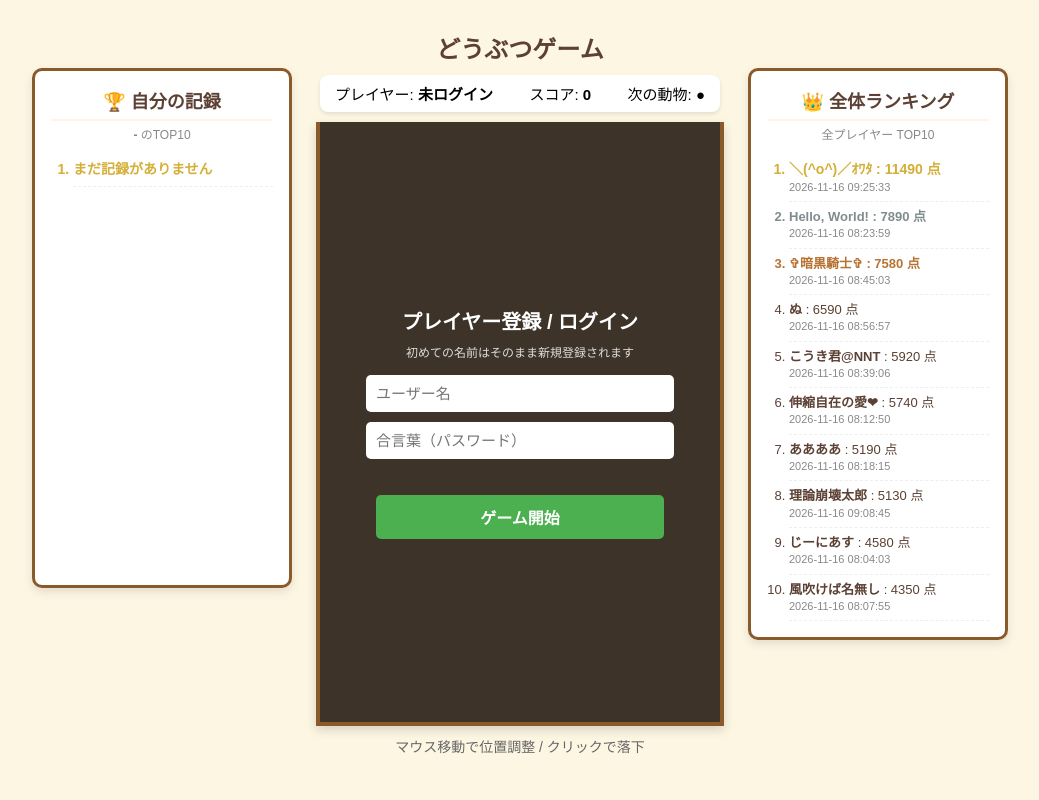
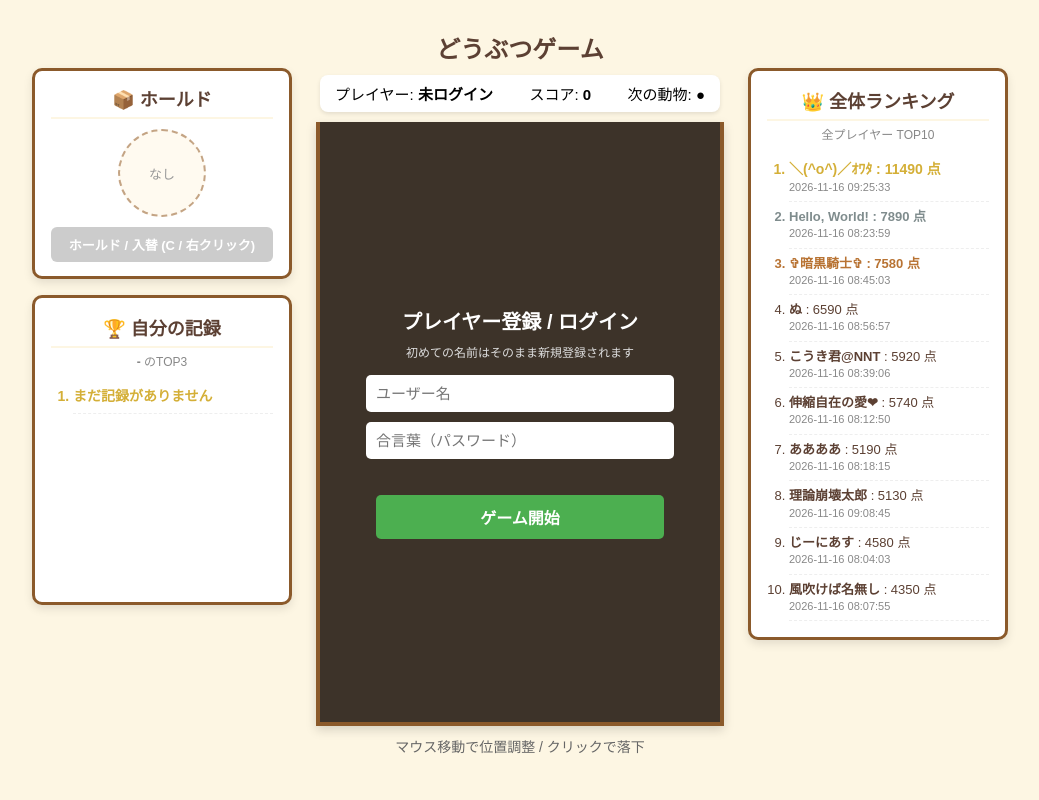
Before and after one commit to inijk/infoexp3-team04, a Flask app: page / in a window 1280 px wide. Shown: the whole page, without its empty margins (120-1159 px from the left). Run offline with Flask 3, Linux system fonts and the light colour scheme; data comes from the database, SQL or seed files in the repository; both versions use the stored data as it was after the commit.

Commit message:
象も消えるように設定

```diff
--- a/static/app.js
+++ b/static/app.js
@@ -39,14 +39,18 @@ const animalImages = ANIMALS.map((animal, index) => {
 let score = 0;
 let currentAnimalIndex = 0;
 let nextAnimalIndex = 0;
+let holdAnimalIndex = null; // ホールド中の動物（初期は空 = null）
+let canHold = true;         // 1ターンに1回だけホールド可能にするフラグ
 let currentX = WIDTH / 2;
 let canDrop = true;
 let isGameOver = false;
 let isGameStarted = false;
 
-// HTML要素の取得（ゲーム用）
+// HTML要素の取得（ゲーム用・ホールド用）
 const scoreEl = document.getElementById("score");
 const nextAnimalEl = document.getElementById("next-fruit");
+const holdSlotEl = document.getElementById("hold-slot");
+const holdBtn = document.getElementById("hold-btn");
 const gameOverEl = document.getElementById("game-over");
 const wrapperEl = document.getElementById("canvas-wrapper");
 
@@ -107,10 +111,69 @@ function startGame() {
         nextAnimalEl.innerHTML = `<img src="${nextAnimal.src}" alt="${nextAnimal.name}" style="width: 32px; height: 32px; border-radius: 50%; object-fit: cover; vertical-align: middle;">`;
     }
 
+    // ホールド枠の表示を更新する関数
+    function updateHoldDisplay() {
+        if (holdAnimalIndex === null) {
+            holdSlotEl.innerHTML = `<span class="hold-empty">なし</span>`;
+            return;
+        }
+        const heldAnimal = ANIMALS[holdAnimalIndex];
+        const imgSize = Math.min(68, Math.max(36, heldAnimal.radius * 1.1));
+        holdSlotEl.innerHTML = `<img src="${heldAnimal.src}" alt="${heldAnimal.name}" style="width: ${imgSize}px; height: ${imgSize}px; border-radius: 50%; object-fit: cover; border: 1.5px solid rgba(0,0,0,0.2);">`;
+    }
+
+    // ホールド実行処理（テトリス方式）
+    function performHold() {
+        if (!canDrop || !canHold || isGameOver) return;
+
+        canHold = false;
+        holdBtn.disabled = true;
+
+        if (holdAnimalIndex === null) {
+            // 初期（空）のとき：今の動物をホールドし、「次の動物」を繰り上げる
+            holdAnimalIndex = currentAnimalIndex;
+            currentAnimalIndex = nextAnimalIndex;
+            nextAnimalIndex = getRandomAnimalIndex();
+            updateNextDisplay();
+        } else {
+            // すでにホールドがあるとき：今の動物とホールド内の動物を入れ替える
+            const temp = currentAnimalIndex;
+            currentAnimalIndex = holdAnimalIndex;
+            holdAnimalIndex = temp;
+        }
+
+        // 入れ替えた後の動物が壁にめり込まないようX座標を再補正
+        const radius = ANIMALS[currentAnimalIndex].radius;
+        currentX = Math.max(radius, Math.min(WIDTH - radius, currentX));
+
+        updateHoldDisplay();
+    }
+
     // 初期動物のセット
     currentAnimalIndex = getRandomAnimalIndex();
     nextAnimalIndex = getRandomAnimalIndex();
+    holdAnimalIndex = null;
+    canHold = true;
+    holdBtn.disabled = false;
     updateNextDisplay();
+    updateHoldDisplay();
+
+    // ホールドボタン・ショートカット操作
+    holdBtn.addEventListener("click", (e) => {
+        e.stopPropagation();
+        performHold();
+    });
+
+    wrapperEl.addEventListener("contextmenu", (e) => {
+        e.preventDefault();
+        performHold();
+    });
+
+    document.addEventListener("keydown", (e) => {
+        if (e.key === "c" || e.key === "C") {
+            performHold();
+        }
+    });
 
     // 動物の物理ボディを生成する関数
     function createAnimal(x, y, index) {
@@ -185,6 +248,10 @@ function startGame() {
             nextAnimalIndex = getRandomAnimalIndex();
             updateNextDisplay();
             canDrop = true;
+            if (!isGameOver) {
+                canHold = true;
+                holdBtn.disabled = false;
+            }
         }, 500);
     });
 
@@ -204,20 +271,26 @@ function startGame() {
                 !bodyB.isMerged
             ) {
                 const index = bodyA.animalIndex;
-                if (index >= ANIMALS.length - 1) continue;
 
+                // 多重合体を防ぐためフラグを立てる
                 bodyA.isMerged = true;
                 bodyB.isMerged = true;
 
+                // 2つの動物のうち古い方を削除対象から外すのではなく両方削除する
+                Composite.remove(world, [bodyA, bodyB]);
+
+                // スコア加算（ゾウの score: 1280 がそのまま大きく加算されます）
+                score += ANIMALS[index].score;
+                scoreEl.textContent = score;
+
+                // 最大サイズ（ゾウ）同士なら消滅のみで新しい動物は生成しない
+                if (index >= ANIMALS.length - 1) continue;
+
+                // それ以外の動物は中間地点に1段階大きい動物を生成
                 const midX = (bodyA.position.x + bodyB.position.x) / 2;
                 const midY = (bodyA.position.y + bodyB.position.y) / 2;
-
-                Composite.remove(world, [bodyA, bodyB]);
                 const newAnimal = createAnimal(midX, midY, index + 1);
                 Composite.add(world, newAnimal);
-
-                score += ANIMALS[index].score;
-                scoreEl.textContent = score;
             }
         }
     });
@@ -260,6 +333,7 @@ function startGame() {
                     body.position.y - ANIMALS[body.animalIndex].radius < DEADLINE_Y
                 ) {
                     isGameOver = true;
+                    holdBtn.disabled = true;
                     document.getElementById("final-score-text").textContent = `今回のスコア: ${score} 点`;
                     gameOverEl.classList.remove("hidden");
                     submitScore(score);
@@ -283,11 +357,12 @@ async function loadRankings() {
         const data = await res.json();
         if (!data.ok) return;
 
-        // 左パネル：自分のランキング
-        if (data.my_ranking.length === 0) {
+        // 左パネル：自分のランキング（上位3件のみ表示）
+        const myTop3 = data.my_ranking.slice(0, 3);
+        if (myTop3.length === 0) {
             myRankingListEl.innerHTML = "<li>まだ記録がありません</li>";
         } else {
-            myRankingListEl.innerHTML = data.my_ranking
+            myRankingListEl.innerHTML = myTop3
                 .map(item => `
                     <li>
                         <strong>${item.score} 点</strong>
--- a/static/style.css
+++ b/static/style.css
@@ -230,3 +230,92 @@ h1 {
     color: #888;
     font-weight: normal;
 }
+
+/* 左カラム（上にホールド、下に自分のTOP3） */
+.left-column {
+    display: flex;
+    flex-direction: column;
+    gap: 16px;
+    width: 260px;
+    margin-top: 48px;
+}
+
+.hold-panel {
+    width: 100%;
+    padding: 14px 16px;
+    background-color: #fff;
+    border: 3px solid #8b5a2b;
+    border-radius: 10px;
+    box-shadow: 0 4px 10px rgba(0, 0, 0, 0.1);
+    box-sizing: border-box;
+    text-align: center;
+    color: #5c4033;
+}
+
+.hold-panel h2 {
+    margin: 0 0 10px;
+    font-size: 18px;
+    border-bottom: 2px solid #fdf6e3;
+    padding-bottom: 6px;
+}
+
+.hold-slot {
+    width: 84px;
+    height: 84px;
+    margin: 0 auto 10px;
+    border: 2px dashed #c4a484;
+    border-radius: 50%;
+    background-color: #fffaf0;
+    display: flex;
+    justify-content: center;
+    align-items: center;
+}
+
+.hold-empty {
+    font-size: 13px;
+    color: #999;
+}
+
+#hold-btn {
+    width: 100%;
+    padding: 8px 10px;
+    font-size: 13px;
+    font-weight: bold;
+    background-color: #8b5a2b;
+    color: white;
+    border: none;
+    border-radius: 6px;
+    cursor: pointer;
+    transition: opacity 0.15s;
+}
+
+#hold-btn:hover:not(:disabled) {
+    opacity: 0.9;
+}
+
+#hold-btn:disabled {
+    background-color: #ccc;
+    cursor: not-allowed;
+}
+
+/* 左右のランキングパネル */
+.ranking-panel {
+    width: 260px;
+    min-height: 520px;
+    margin-top: 48px;
+    padding: 16px;
+    background-color: #fff;
+    border: 3px solid #8b5a2b;
+    border-radius: 10px;
+    box-shadow: 0 4px 10px rgba(0, 0, 0, 0.1);
+    box-sizing: border-box;
+    text-align: left;
+    color: #5c4033;
+}
+
+/* 左カラム内の自分のランキングは余白・高さをコンパクトに調整 */
+.left-column .my-ranking-panel {
+    width: 100%;
+    min-height: 310px;
+    margin-top: 0;
+}
--- a/templates/index.html
+++ b/templates/index.html
@@ -13,14 +13,24 @@
     <!-- 画面全体を「左パネル・中央ゲーム・右パネル」の横並びにするラッパー -->
     <div class="main-layout">
 
-        <!-- 左側：自分のランキング -->
-        <aside class="ranking-panel">
-            <h2>🏆 自分の記録</h2>
-            <p class="panel-subtitle"><strong id="my-ranking-name">-</strong> のTOP10</p>
-            <ol id="my-ranking-list" class="ranking-list">
-                <li>ログイン後に表示されます</li>
-            </ol>
-        </aside>
+        <!-- 左側：ホールド枠（上）＋ 自分のランキングTOP3（下） -->
+        <div class="left-column">
+            <aside class="hold-panel">
+                <h2>📦 ホールド</h2>
+                <div id="hold-slot" class="hold-slot">
+                    <span class="hold-empty">なし</span>
+                </div>
+                <button id="hold-btn" type="button" disabled>ホールド / 入替 (C / 右クリック)</button>
+            </aside>
+
+            <aside class="ranking-panel my-ranking-panel">
+                <h2>🏆 自分の記録</h2>
+                <p class="panel-subtitle"><strong id="my-ranking-name">-</strong> のTOP3</p>
+                <ol id="my-ranking-list" class="ranking-list">
+                    <li>ログイン後に表示されます</li>
+                </ol>
+            </aside>
+        </div>
 
         <!-- 中央：ゲーム画面 -->
         <div class="game-container">
```
Also changed, not shown: suika.db (added).
